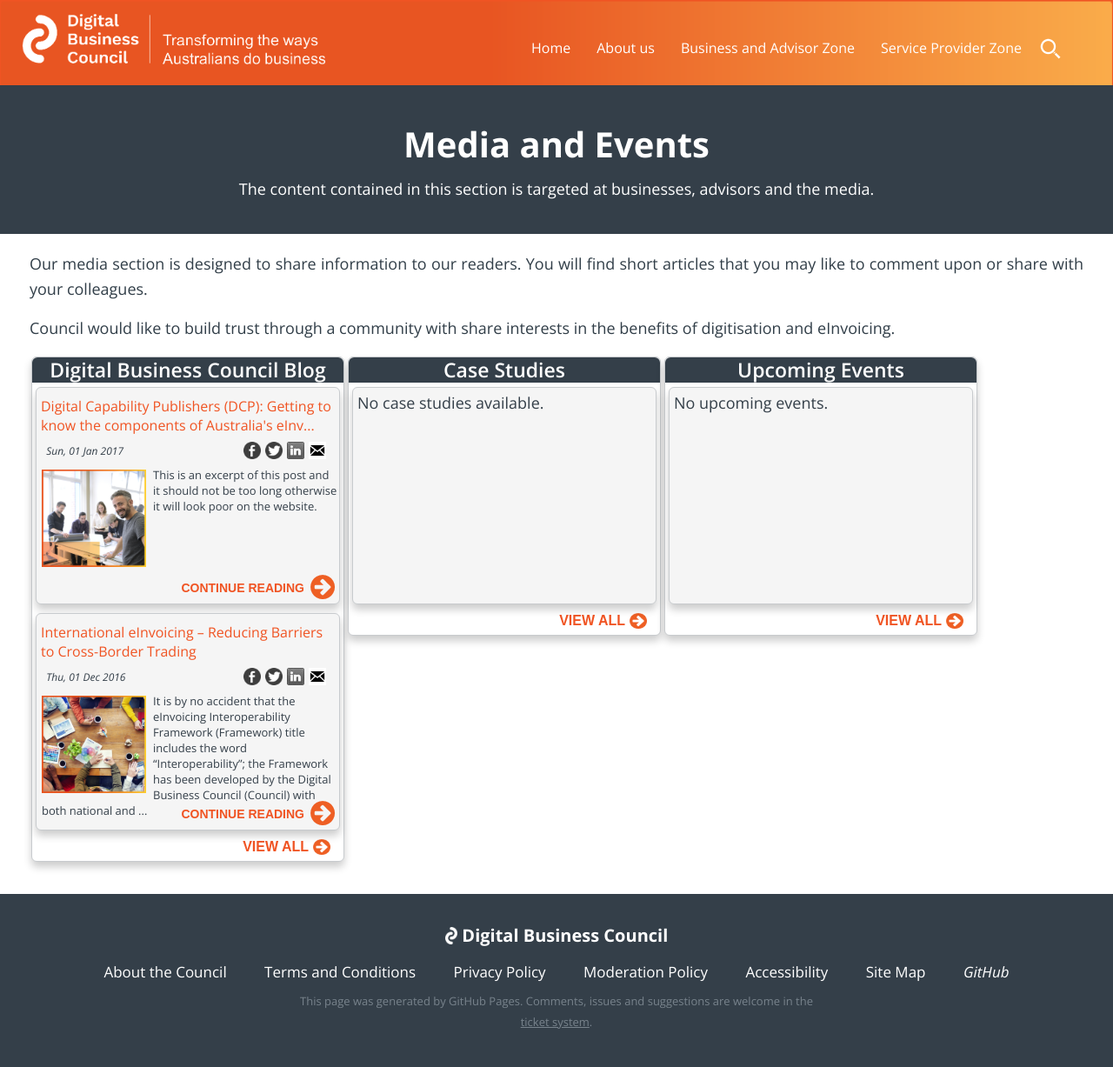
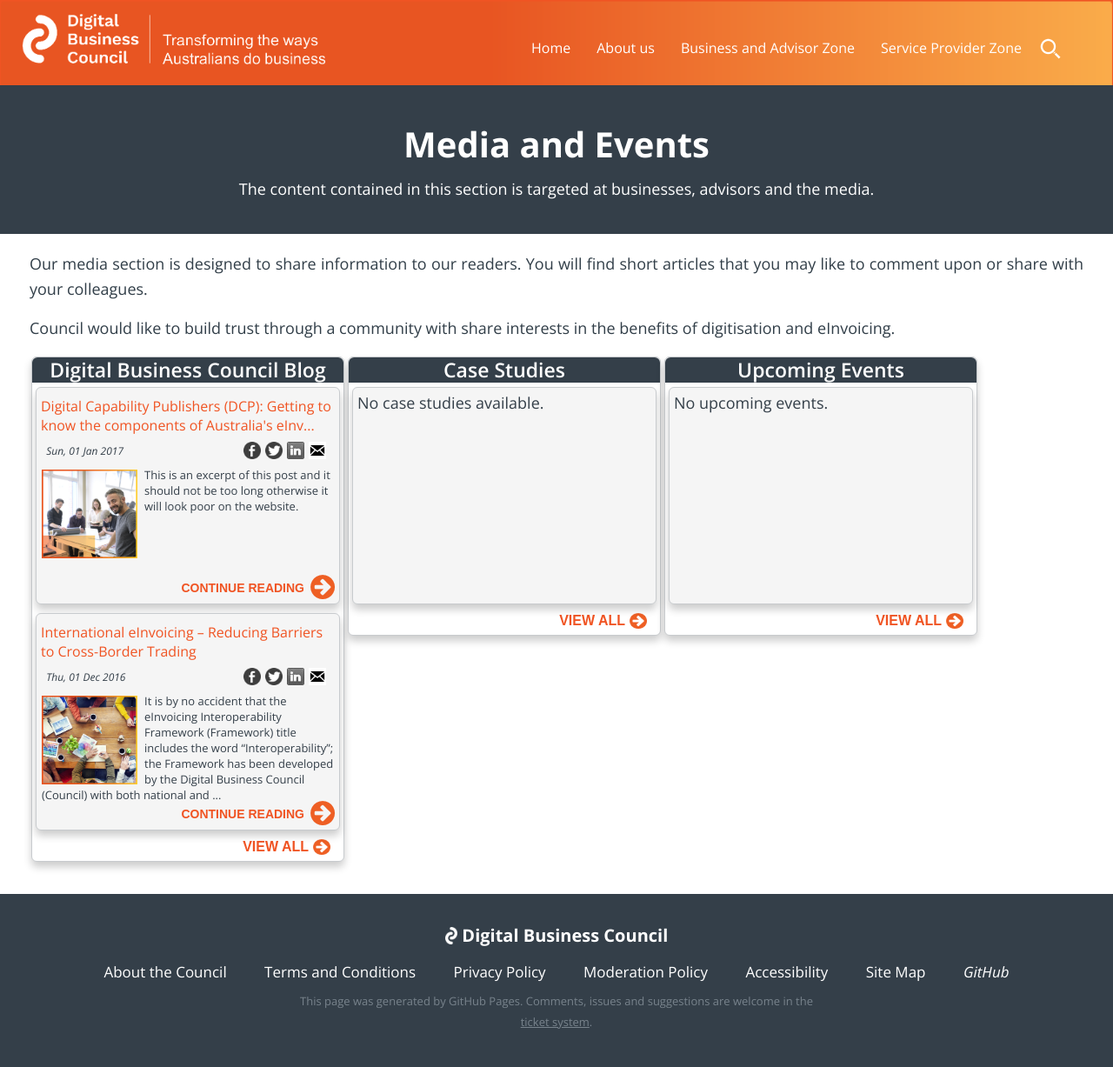
Before and after one commit to Digital-Business-Council/Digital-Business-Council.github.io, a Jekyll site: the page built from pages/business-zone/blogs/media-jump-page.md, in a window 1280 px wide. Shown: the whole page at 87% size. Built offline with Jekyll 4.4.1, drawn with Linux system fonts in a browser that asks for light colours.

Commit message:
Update _common.scss

```diff
--- a/_sass/_common.scss
+++ b/_sass/_common.scss
@@ -337,7 +337,7 @@
 
 		img{
         		float:left;
-        		max-width:120px;
+        		max-width:110px;
         		margin-right: 8px;
         		margin-top: 3px;
     		}
```
